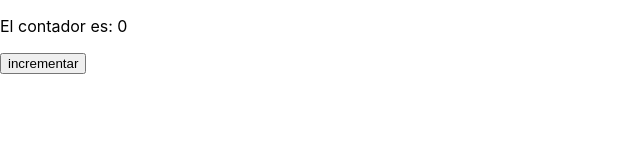
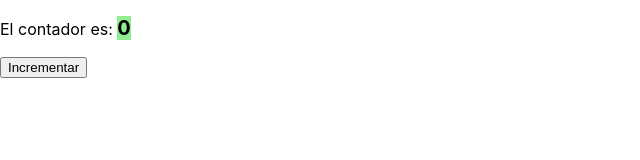
Before and after one commit to acascoc098/estado, a React (Create React App) app: page / in a window 1280 px wide. Shown: the top 160 px of the page, without its empty margins (0-640 px from the left). Built offline with nearby package versions, Linux system fonts and the light colour scheme.

Commit message:
Añado css pa darle color.

```diff
--- /dev/null
+++ b/src/Components/Counter.css
@@ -0,0 +1,5 @@
+a{
+    font-weight: bold;
+    font-size: 20px;
+    background-color:lightgreen;
+}
--- a/src/Components/Counter.js
+++ b/src/Components/Counter.js
@@ -1,4 +1,5 @@
 import { useState } from "react";
+import './Counter.css'
 
 const Counter = () => {
     //let counter = 0;
@@ -9,8 +10,8 @@ const Counter = () => {
     console.log("Renderizando counter: "+ counter);
     return(
         <div>
-            <p> El contador es: {counter}</p>
-            <button onClick={()=>{setCounter(counter+1);console.log(counter);}}>incrementar</button>
+            <p> El contador es: <a>{counter}</a></p>
+            <button onClick={()=>{setCounter(counter+1);console.log(counter);}}>Incrementar</button>
         </div>
 
     );
```
